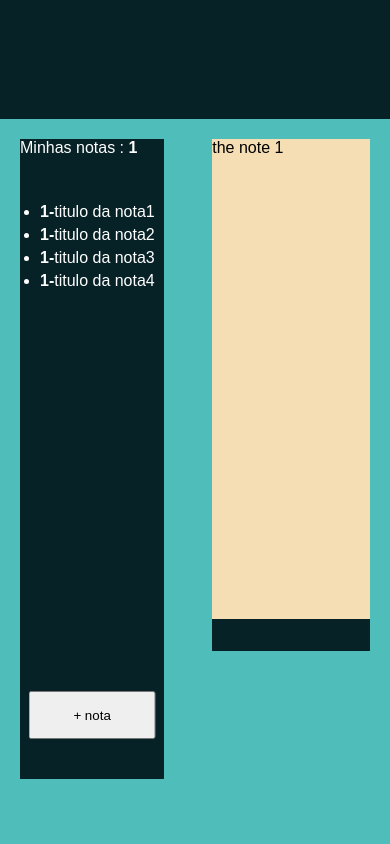
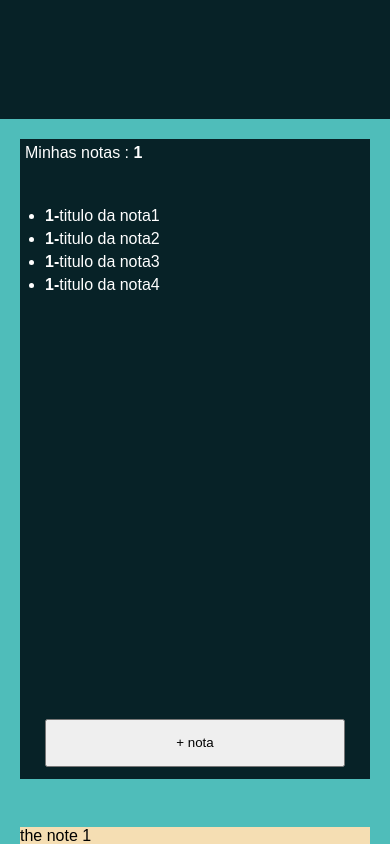
Before and after one commit to Ianovskikev/Bloco-de-notas, a plain HTML site: page docs/index.html in a window 390 px wide. Shown: the part 620-1464 px from the top of the page. Drawn offline with Linux system fonts and the light colour scheme.

Commit message:
adição de arquivos e pastas

```diff
--- a/docs/index.html
+++ b/docs/index.html
@@ -37,7 +37,9 @@
           <li><b>1-</b>titulo da nota4</li>
         </ul>
 
-        <button id="note-creator"> &#43; nota</button>
+        <div class="centro-flex">
+          <button id="note-creator"> &#43; nota</button>
+        </div>
       </div>
 
       <div class="note-container">
@@ -48,6 +50,8 @@
       </div>
     </section>
 
-    <section class="footer"></section>
+  <footer>
+    <a href=""></a>
+  </footer>
   </body>
 </html>
--- a/docs/style.css
+++ b/docs/style.css
@@ -94,9 +94,6 @@ header {
 }
 
 #note-creator {
-  position: absolute;
-  left: 50%;
-  transform: translateX(-50%);
   bottom: 40px;
   height: 3rem;
   width: 88%;
@@ -109,3 +106,20 @@ header {
   display: flex;
   flex-direction: column-reverse;
 }
+
+@media screen and (max-width: 1200px) {
+  .main {
+    flex-direction: column;
+  }
+
+  .notes-info {
+    width: 100%;
+    padding: 5px;
+    min-height: 100%;
+  }
+}
+
+/* || footer */
+footer {
+  height: 10rem;
+}
```
